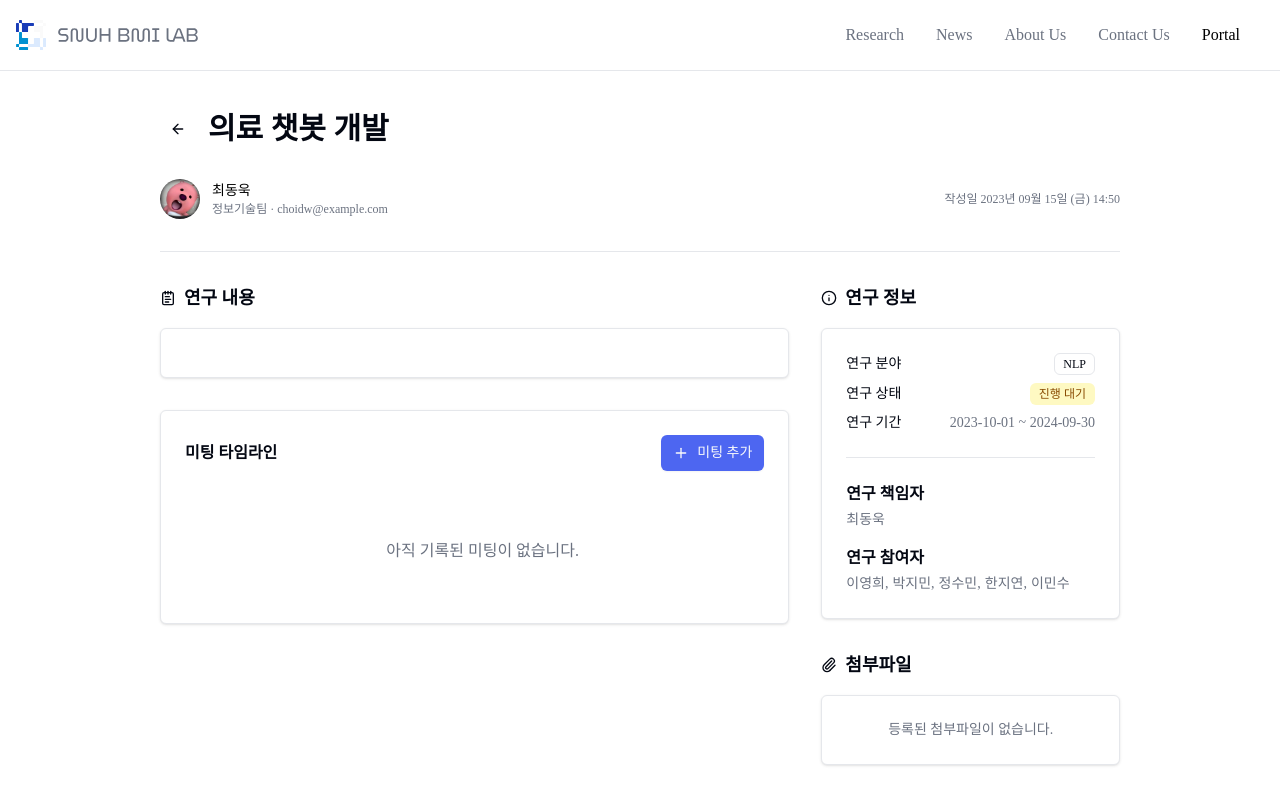
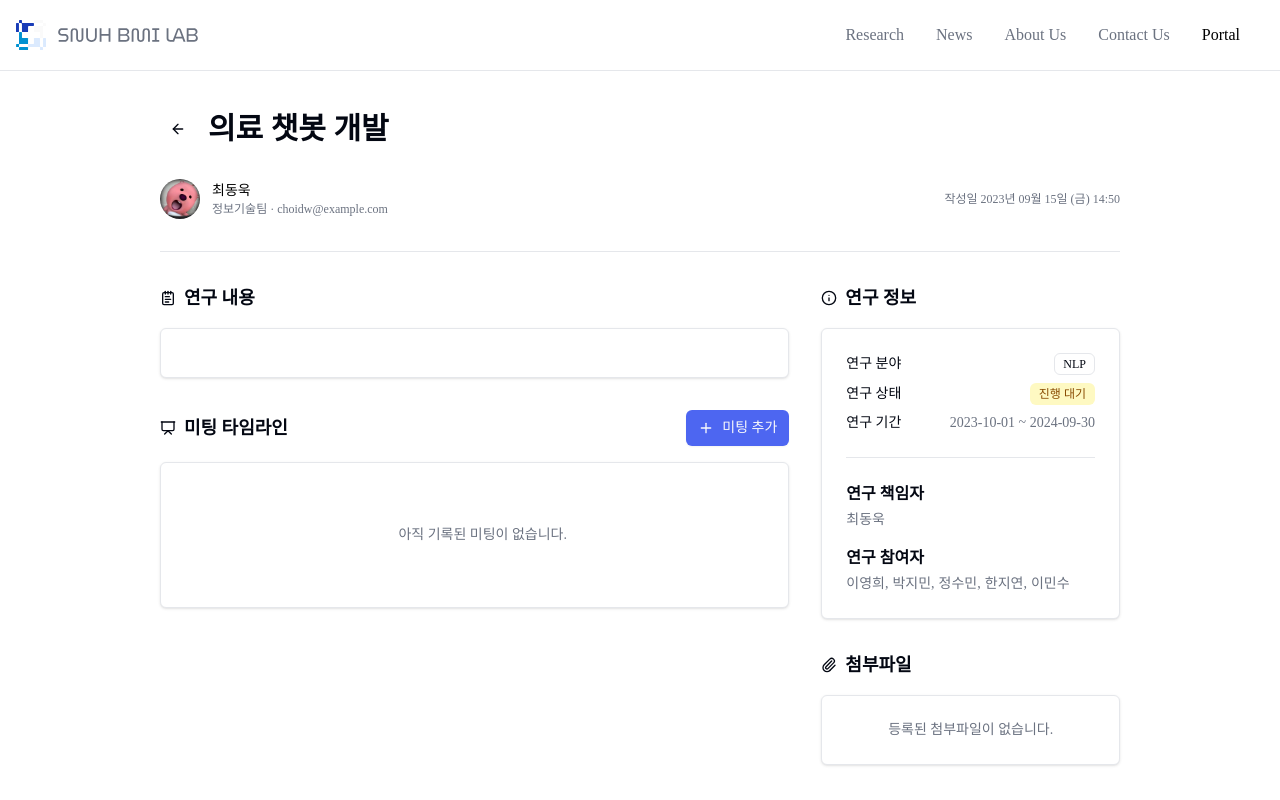
Before and after one commit to SNUH-BMI-LAB-Web-Project/snuh-bmilab-web-client, a Next.js app: page /portal/researches/projects/10 in a window 1280 px wide. Built offline with nearby package versions, Linux system fonts and the light colour scheme; a web font is replaced by a local one.

Commit message:
feat: 미팅 컴포넌트 UI 수정

```diff
--- a/src/components/researches/projects/meetings/meeting-timeline.tsx
+++ b/src/components/researches/projects/meetings/meeting-timeline.tsx
@@ -1,7 +1,7 @@
 'use client';
 
 import { Button } from '@/components/ui/button';
-import { Card, CardContent, CardHeader, CardTitle } from '@/components/ui/card';
+import { Card, CardContent } from '@/components/ui/card';
 import {
   Calendar,
   Clock,
@@ -12,10 +12,13 @@ import {
   PresentationIcon,
   Users,
   FileText,
+  Presentation,
 } from 'lucide-react';
 import { Badge } from '@/components/ui/badge';
 import type { Meeting } from '@/types/meeting';
 import { cn, formatDateTimeVer2 } from '@/lib/utils';
+import { Label } from '@/components/ui/label';
+import React from 'react';
 
 interface MeetingTimelineProps {
   projectId: string;
@@ -69,16 +72,21 @@ export default function MeetingTimeline({
   };
 
   return (
-    <Card>
-      <CardHeader className="flex flex-row items-center justify-between pb-2">
-        <CardTitle className="font-semibold">미팅 타임라인</CardTitle>
+    <div className="flex flex-col gap-4">
+      <div className="flex flex-row items-center justify-between">
+        <Label className="flex flex-row items-center justify-between text-lg font-semibold">
+          <Presentation className="h-4 w-4" />
+          <span>미팅 타임라인</span>
+        </Label>
+
         <Button onClick={handleAddMeeting}>
           <Plus className="h-4 w-4" /> 미팅 추가
         </Button>
-      </CardHeader>
+      </div>
+      <Card>
         <CardContent className="max-h-[400px] overflow-y-auto pr-2">
           {meetings.length === 0 ? (
-          <div className="text-muted-foreground flex h-24 items-center justify-center">
+            <div className="text-muted-foreground flex h-24 items-center justify-center text-sm">
               <p>아직 기록된 미팅이 없습니다.</p>
             </div>
           ) : (
@@ -147,5 +155,6 @@ export default function MeetingTimeline({
           )}
         </CardContent>
       </Card>
+    </div>
   );
 }
```
Lines whose indentation alone changed are shown as unchanged.
